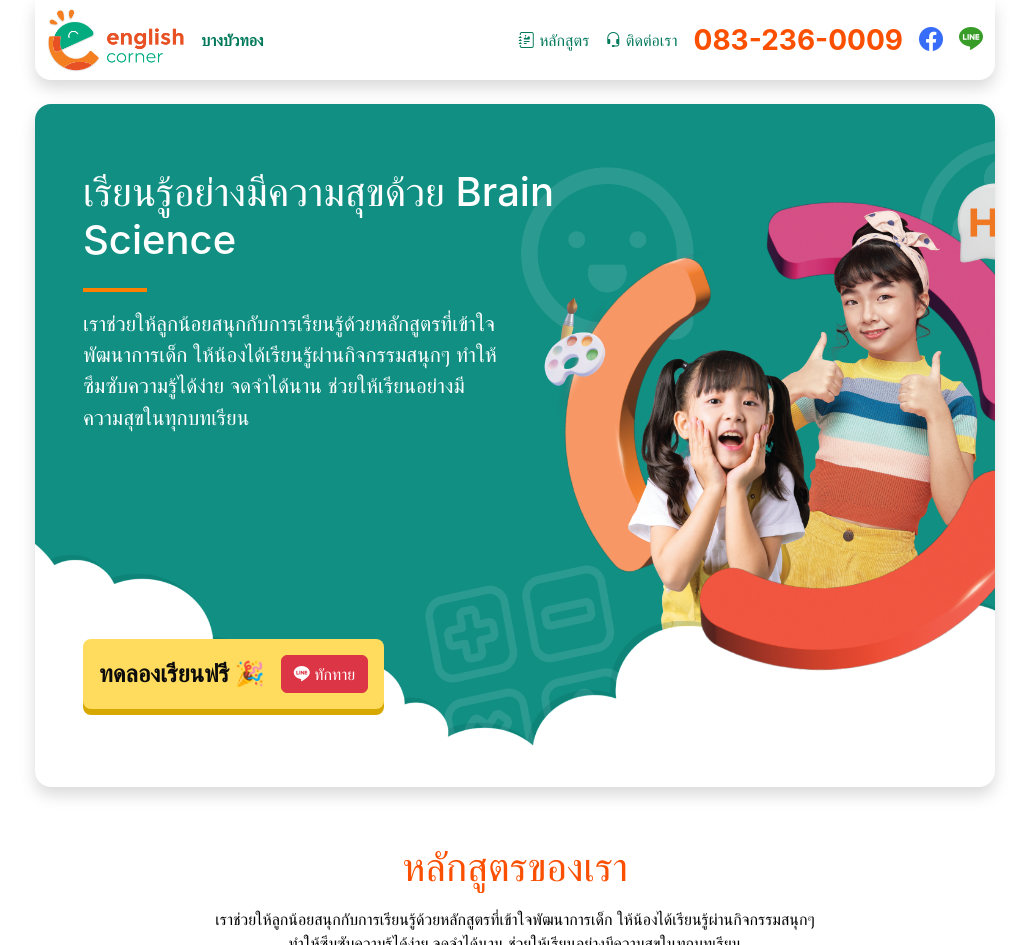
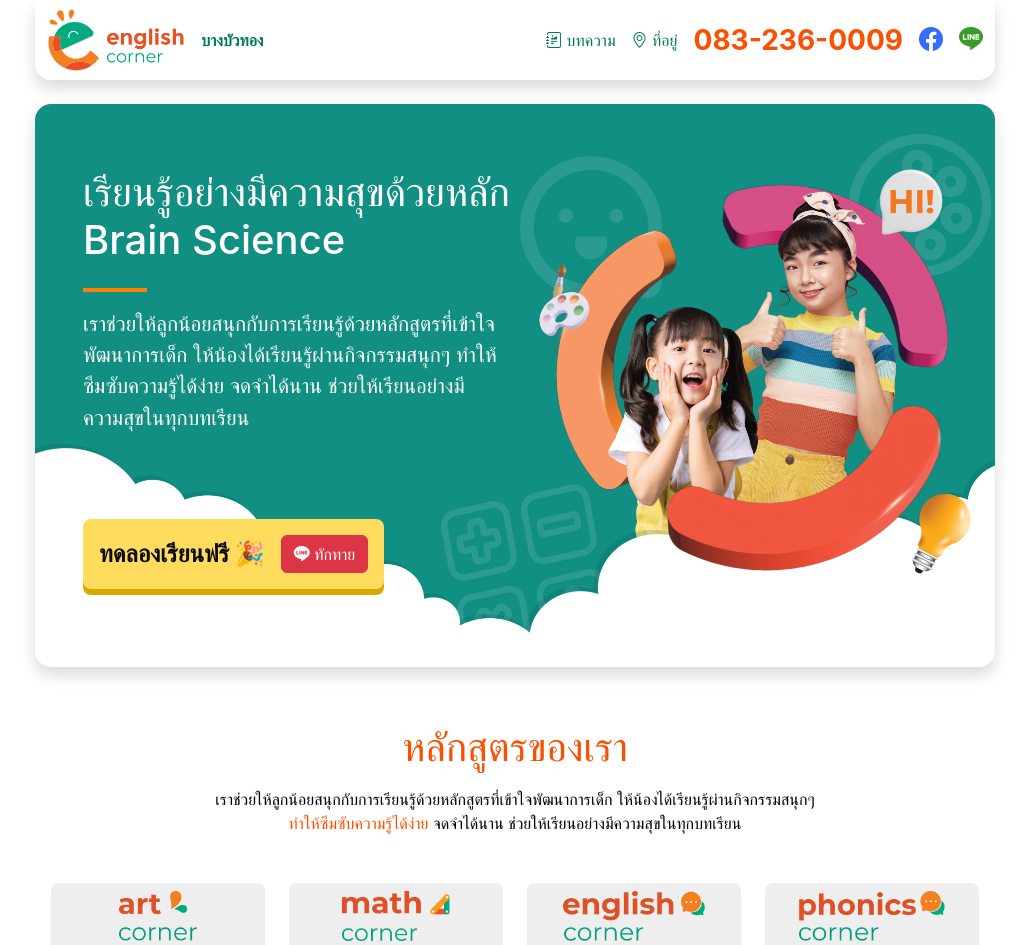
Before and after one commit to englishcorner-bbt/englishcorner-bbt.github.io, a Jekyll site: the page built from index.html, in a window 1280 px wide, cut to the strip 0-945 px from the top of the page. Shown: the whole strip, without its empty margins (125-1154 px from the left). Built offline with Jekyll 4.4.1, drawn with Linux system fonts in a browser that asks for light colours; some of the changed text lies outside the part shown.

Commit message:
Move course out of index

```diff
--- a/_includes/banner.html
+++ b/_includes/banner.html
@@ -1,9 +1,9 @@
 <div
-  class="container max-width mt-lg-4 shadow-md-sm rounded-lg-4 bg-green banner-bg pt-4 p-md-5"
+  class="container max-width mt-lg-4 shadow-md-sm rounded-lg-4 bg-green banner-bg pt-5 p-md-5"
 >
   <div class="row">
     <h1 class="pt-md-3 col-md-7 fs-1">
-      เรียนรู้อย่างมีความสุขด้วย Brain Science
+      เรียนรู้อย่างมีความสุขด้วยหลัก Brain Science
     </h1>
   </div>
   <div class="small-hr">&nbsp;</div>
@@ -16,7 +16,6 @@
   </div>
   <div
     style="
-      height: 290px;
       margin-left: calc(var(--bs-gutter-x) * -0.5);
       padding-left: calc(var(--bs-gutter-x) * 0.5);
 
@@ -34,10 +33,14 @@
         ทดลองเรียนฟรี 🎉
       </div>
       <div class="d-flex">
-        <button type="button" class="btn btn-danger">
+        <a
+          type="button"
+          class="btn btn-danger"
+          onclick="window.location.href='https://lin.ee/A0eizei';"
+        >
           <i class="bi bi-line"></i>
           ทักทาย
-        </button>
+        </a>
       </div>
     </div>
   </div>
--- /dev/null
+++ b/_includes/course.html
@@ -0,0 +1,35 @@
+<div class="container max-width mt-3 mt-lg-5 p-2 p-md-2">
+  <h1 class="col-12 text-center red">หลักสูตรของเรา</h1>
+  <div class="row justify-content-center">
+    <div class="col-12 col-md-8 text-center mt-2 mb-4 mb-lg-5">
+      เราช่วยให้ลูกน้อยสนุกกับการเรียนรู้ด้วยหลักสูตรที่เข้าใจพัฒนาการเด็ก
+      ให้น้องได้เรียนรู้ผ่านกิจกรรมสนุกๆ
+      <span class="red">ทำให้ซึมซับความรู้ได้ง่าย</span> จดจำได้นาน
+      ช่วยให้เรียนอย่างมีความสุขในทุกบทเรียน
+    </div>
+  </div>
+  <div class="row px-2">
+    {% for item in site.data.course %}
+    <div class="col-6 col-lg-3 mb-4">
+      <div
+        class="card-course d-flex flex-column rounded-3 strong-shadow-red px-0"
+      >
+        <div class="d-flex flex-column align-items-center p-2">
+          <img src="/assets/image/logo/{{ item.logo_course }}" height="50px" />
+        </div>
+        <div
+          class="image"
+          style="background-image: url('/assets/image/course/{{ item.environment}}');"
+        >
+          &nbsp;
+        </div>
+        <div
+          class="description py-3 px-1 px-md-5 px-lg-2 bg-red rounded-bottom-3 text-center flex-fill align-content-center"
+        >
+          {{ item.description }}
+        </div>
+      </div>
+    </div>
+    {% endfor %}
+  </div>
+</div>
--- a/_includes/navbar.html
+++ b/_includes/navbar.html
@@ -16,22 +16,27 @@
       class="col-md-auto d-flex flex-sm-row flex-column align-items-center gap-2 gap-md-3 pt-2 pt-md-0 justify-content-center"
     >
       <div class="d-flex align-items-center gap-3 order-md-1">
-        <a href="#" class="nav-link fs-3 fw-bold red"> 083-236-0009 </a>
-        <a href="#" class="nav-link fs-4 facebook-color">
+        <a href="tel: +66-083-236-0009" class="nav-link fs-3 fw-bold red">
+          083-236-0009
+        </a>
+        <a
+          href="https://www.facebook.com/englishcorner.bangbuathong"
+          class="nav-link fs-4 facebook-color"
+        >
           <i class="bi bi-facebook"></i>
         </a>
-        <a href="#" class="nav-link fs-4 line-color">
+        <a href="https://lin.ee/A0eizei" class="nav-link fs-4 line-color">
           <i class="bi bi-line"></i>
         </a>
       </div>
       <div class="d-flex align-items-center gap-3">
         <a href="#" class="nav-link green">
           <i class="bi bi-journal-richtext"></i>
-          หลักสูตร
+          บทความ
         </a>
         <a href="#" class="nav-link green">
-          <i class="bi bi-headset"></i>
-          ติดต่อเรา
+          <i class="bi bi-geo-alt"></i>
+          ที่อยู่
         </a>
       </div>
     </div>
--- a/_layouts/default.html
+++ b/_layouts/default.html
@@ -8,6 +8,7 @@
     <link rel="stylesheet" href="https://cdn.jsdelivr.net/npm/bootstrap-icons@1.11.3/font/bootstrap-icons.min.css">
     <link href="https://cdn.jsdelivr.net/npm/bootstrap@5.3.3/dist/css/bootstrap.min.css" rel="stylesheet" integrity="sha384-QWTKZyjpPEjISv5WaRU9OFeRpok6YctnYmDr5pNlyT2bRjXh0JMhjY6hW+ALEwIH" crossorigin="anonymous">
     <script src="https://cdn.jsdelivr.net/npm/bootstrap@5.3.3/dist/js/bootstrap.bundle.min.js" integrity="sha384-YvpcrYf0tY3lHB60NNkmXc5s9fDVZLESaAA55NDzOxhy9GkcIdslK1eN7N6jIeHz" crossorigin="anonymous"></script>
+    <script src="https://unpkg.com/masonry-layout@4/dist/masonry.pkgd.min.js"></script>
     <link rel="stylesheet" href="{{ "/assets/css/style.css" | relative_url }}">
     {% seo %}
   </head>
--- /dev/null
+++ b/_sass/course.scss
@@ -0,0 +1,27 @@
+.card-course {
+  background-color: #eeeeee;
+  .description {
+    min-height: 104px;
+  }
+  .image {
+    height: 180px;
+    background-size: cover;
+    background-position: center;
+  }
+}
+
+@media (min-width: 768px) {
+  .card-course {
+    .description {
+      min-height: 80px;
+    }
+  }
+}
+
+@media (min-width: 922px) {
+  .card-course {
+    .description {
+      min-height: 104px;
+    }
+  }
+}
--- a/assets/css/style.scss
+++ b/assets/css/style.scss
@@ -11,6 +11,8 @@ $base-shadow: 0px 0px 50px rgba(0, 0, 0, 0.15);
 
 @import 'icon-font';
 @import 'color';
+
+@import 'course';
 
 body {
   display: flex;
@@ -73,34 +75,13 @@ a,
 .banner-sm-fg {
   background-image: url('/assets/image/banner_sm_fg.png');
   background-size: cover;
-}
-
-.card-course {
-  background-color: #eeeeee;
-  .description {
-    min-height: 104px;
-  }
-}
-
-@media (min-width: 768px) {
-  .card-course {
-    .description {
-      min-height: 80px;
-    }
-  }
-}
-
-@media (min-width: 922px) {
-  .card-course {
-    .description {
-      min-height: 40px;
-    }
-  }
+  height: 280px;
 }
 
 @media (min-width: 768px) {
   .banner-sm-fg {
     background: none;
+    height: 170px;
   }
   .banner-bg {
     background-image: url('/assets/image/banner_md.png');
@@ -117,6 +98,9 @@ a,
 }
 
 @media (min-width: 992px) {
+  .banner-sm-fg {
+    height: 170px;
+  }
   .rounded-lg-4 {
     border-radius: 1rem !important; /* 1.5rem = 24px (rounded-4) */
   }
--- a/index.html
+++ b/index.html
@@ -4,46 +4,180 @@ title: 'Home'
 description: 'English corner website'
 ---
 
-{% include banner.html %}
+{% include banner.html %} {% include course.html %}
+
 <div class="container max-width mt-3 mt-lg-5 p-2 p-md-2">
-  <!-- <div class="flex-column max-width mt-lg-5 p-2 p-md-2 align-items-center"> -->
-  <h1 class="col-12 text-center red">หลักสูตรของเรา</h1>
+  <h1 class="col-12 text-center red">บรรยากาศในโรงเรียนของเรา</h1>
   <div class="row justify-content-center">
-    <div class="col-12 col-md-8 text-center mt-2 mb-4">
-      เราช่วยให้ลูกน้อยสนุกกับการเรียนรู้ด้วยหลักสูตรที่เข้าใจพัฒนาการเด็ก
-      ให้น้องได้เรียนรู้ผ่านกิจกรรมสนุกๆ ทำให้ซึมซับความรู้ได้ง่าย จดจำได้นาน
-      ช่วยให้เรียนอย่างมีความสุขในทุกบทเรียน
+    <div class="col-12 col-md-8 text-center mt-2 mb-4 mb-lg-5">
+      ความภูมิใจของเรา คือตอนที่เราถามน้องว่า "อยากมาเรียนอีกมั๊ย"
+      แล้วน้องตอบว่า "มาพรุ่งนี้ได้เลยหรือเปล่า" 🥰
     </div>
   </div>
-  <!-- <div class="d-flex flex-row flex-wrap gap-3"> -->
-  <div class="row">
-    {% for item in site.data.course %}
-    <div class="col-6 mb-4">
-      <div
-        class="card-course d-flex flex-column rounded-3 strong-shadow-red px-0"
-      >
-        <div class="d-flex flex-column align-items-center p-2">
-          <img src="/assets/image/logo/{{ item.logo_course }}" height="50px" />
-        </div>
-        <div
-          style="
-          background-image: url('/assets/image/course/{{ item.environment}}');
-          height: 180px;
-          background-size: cover;
-        "
+  <div
+    class="row"
+    data-masonry='{"percentPosition": true }'
+    style="position: relative; height: 690px"
+  >
+    <div
+      class="col-sm-6 col-lg-4 mb-4"
+      style="position: absolute; left: 0%; top: 0px"
+    >
+      <div class="card">
+        <svg
+          class="bd-placeholder-img card-img-top"
+          width="100%"
+          height="200"
+          xmlns="http://www.w3.org/2000/svg"
+          role="img"
+          aria-label="Placeholder: Image cap"
+          preserveAspectRatio="xMidYMid slice"
+          focusable="false"
         >
-          &nbsp;
-        </div>
-        <div
-          class="description py-3 px-1 px-md-5 px-lg-2 bg-red rounded-bottom-3 text-center flex-fill"
-        >
-          {{ item.description }}
+          <title>Placeholder</title>
+          <rect width="100%" height="100%" fill="#868e96"></rect>
+          <text x="50%" y="50%" fill="#dee2e6" dy=".3em">Image cap</text>
+        </svg>
+
+        <div class="card-body">
+          <h5 class="card-title">Card title that wraps to a new line</h5>
+          <p class="card-text">
+            This is a longer card with supporting text below as a natural
+            lead-in to additional content. This content is a little bit longer.
+          </p>
         </div>
       </div>
     </div>
-    {% endfor %}
+    <div
+      class="col-sm-6 col-lg-4 mb-4"
+      style="position: absolute; left: 33.3333%; top: 0px"
+    >
+      <div class="card p-3">
+        <figure class="p-3 mb-0">
+          <blockquote class="blockquote">
+            <p>A well-known quote, contained in a blockquote element.</p>
+          </blockquote>
+          <figcaption class="blockquote-footer mb-0 text-muted">
+            Someone famous in <cite title="Source Title">Source Title</cite>
+          </figcaption>
+        </figure>
+      </div>
+    </div>
+    <div
+      class="col-sm-6 col-lg-4 mb-4"
+      style="position: absolute; left: 66.6667%; top: 0px"
+    >
+      <div class="card">
+        <svg
+          class="bd-placeholder-img card-img-top"
+          width="100%"
+          height="200"
+          xmlns="http://www.w3.org/2000/svg"
+          role="img"
+          aria-label="Placeholder: Image cap"
+          preserveAspectRatio="xMidYMid slice"
+          focusable="false"
+        >
+          <title>Placeholder</title>
+          <rect width="100%" height="100%" fill="#868e96"></rect>
+          <text x="50%" y="50%" fill="#dee2e6" dy=".3em">Image cap</text>
+        </svg>
+
+        <div class="card-body">
+          <h5 class="card-title">Card title</h5>
+          <p class="card-text">
+            This card has supporting text below as a natural lead-in to
+            additional content.
+          </p>
+          <p class="card-text">
+            <small class="text-muted">Last updated 3 mins ago</small>
+          </p>
+        </div>
+      </div>
+    </div>
+    <div
+      class="col-sm-6 col-lg-4 mb-4"
+      style="position: absolute; left: 33.3333%; top: 171px"
+    >
+      <div class="card bg-primary text-white text-center p-3">
+        <figure class="mb-0">
+          <blockquote class="blockquote">
+            <p>A well-known quote, contained in a blockquote element.</p>
+          </blockquote>
+          <figcaption class="blockquote-footer mb-0 text-white">
+            Someone famous in <cite title="Source Title">Source Title</cite>
+          </figcaption>
+        </figure>
+      </div>
+    </div>
+    <div
+      class="col-sm-6 col-lg-4 mb-4"
+      style="position: absolute; left: 33.3333%; top: 310px"
+    >
+      <div class="card text-center">
+        <div class="card-body">
+          <h5 class="card-title">Card title</h5>
+          <p class="card-text">
+            This card has a regular title and short paragraph of text below it.
+          </p>
+          <p class="card-text">
+            <small class="text-muted">Last updated 3 mins ago</small>
+          </p>
+        </div>
+      </div>
+    </div>
+    <div
+      class="col-sm-6 col-lg-4 mb-4"
+      style="position: absolute; left: 0%; top: 362px"
+    >
+      <div class="card">
+        <svg
+          class="bd-placeholder-img card-img"
+          width="100%"
+          height="260"
+          xmlns="http://www.w3.org/2000/svg"
+          role="img"
+          aria-label="Placeholder: Card image"
+          preserveAspectRatio="xMidYMid slice"
+          focusable="false"
+        >
+          <title>Placeholder</title>
+          <rect width="100%" height="100%" fill="#868e96"></rect>
+          <text x="50%" y="50%" fill="#dee2e6" dy=".3em">Card image</text>
+        </svg>
+      </div>
+    </div>
+    <div
+      class="col-sm-6 col-lg-4 mb-4"
+      style="position: absolute; left: 66.6667%; top: 378px"
+    >
+      <div class="card p-3 text-end">
+        <figure class="mb-0">
+          <blockquote class="blockquote">
+            <p>A well-known quote, contained in a blockquote element.</p>
+          </blockquote>
+          <figcaption class="blockquote-footer mb-0 text-muted">
+            Someone famous in <cite title="Source Title">Source Title</cite>
+          </figcaption>
+        </figure>
+      </div>
+    </div>
+    <div
+      class="col-sm-6 col-lg-4 mb-4"
+      style="position: absolute; left: 33.3333%; top: 488px"
+    >
+      <div class="card">
+        <div class="card-body">
+          <h5 class="card-title">Card title</h5>
+          <p class="card-text">
+            This is another card with title and supporting text below. This card
+            has some additional content to make it slightly taller overall.
+          </p>
+          <p class="card-text">
+            <small class="text-muted">Last updated 3 mins ago</small>
+          </p>
+        </div>
+      </div>
+    </div>
   </div>
-  <!-- </div> -->
 </div>
-
-asdfas
```
